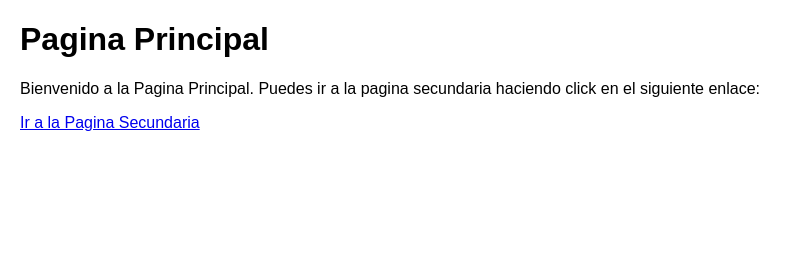
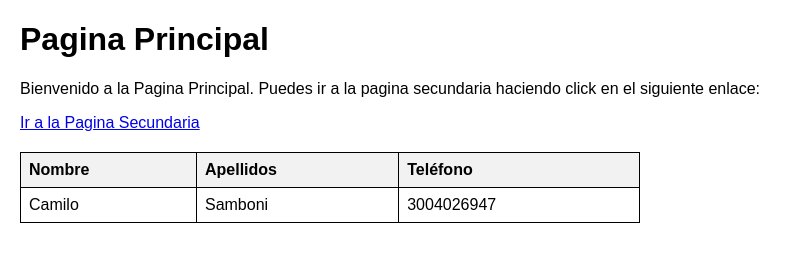
Before and after one commit to SkyDrow1455/proyecto-CamiloSamboni, a plain HTML site: page index.html in a window 1280 px wide. Shown: the whole page, without its empty margins (0-802 px from the left). Drawn offline with Linux system fonts and the light colour scheme.

Commit message:
Version 02 - V2 modificado

```diff
--- a/index.html
+++ b/index.html
@@ -9,6 +9,19 @@
             font-family: Arial, Helvetica, sans-serif;
             margin: 20px;
         }
+        table {
+            width: 50%;
+            border-collapse: collapse;
+            margin: 20px 0;
+        }
+        th, td {
+            border: 1px solid black;
+            padding: 8px;
+            text-align: left;
+        }
+        th {
+            background-color: #f2f2f2;
+        }
     </style>
 </head>
 <body>
@@ -18,5 +31,17 @@
         enlace:
     </p>
     <a href="pagina_secundaria.html">Ir a la Pagina Secundaria</a>
+    <table>
+        <tr>
+            <th>Nombre</th>
+            <th>Apellidos</th>
+            <th>Teléfono</th>
+        </tr>
+        <tr>
+            <td>Camilo</td>
+            <td>Samboni</td>
+            <td>3004026947</td>
+        </tr>
+    </table>
 </body>
 </html>
```
